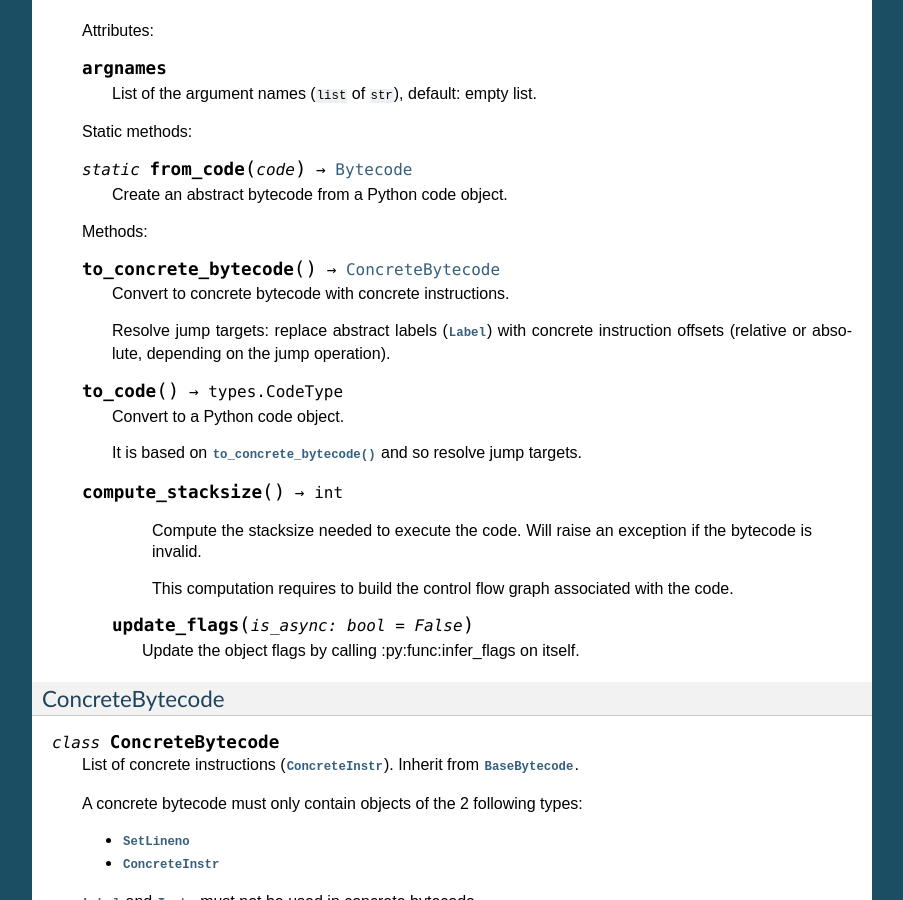
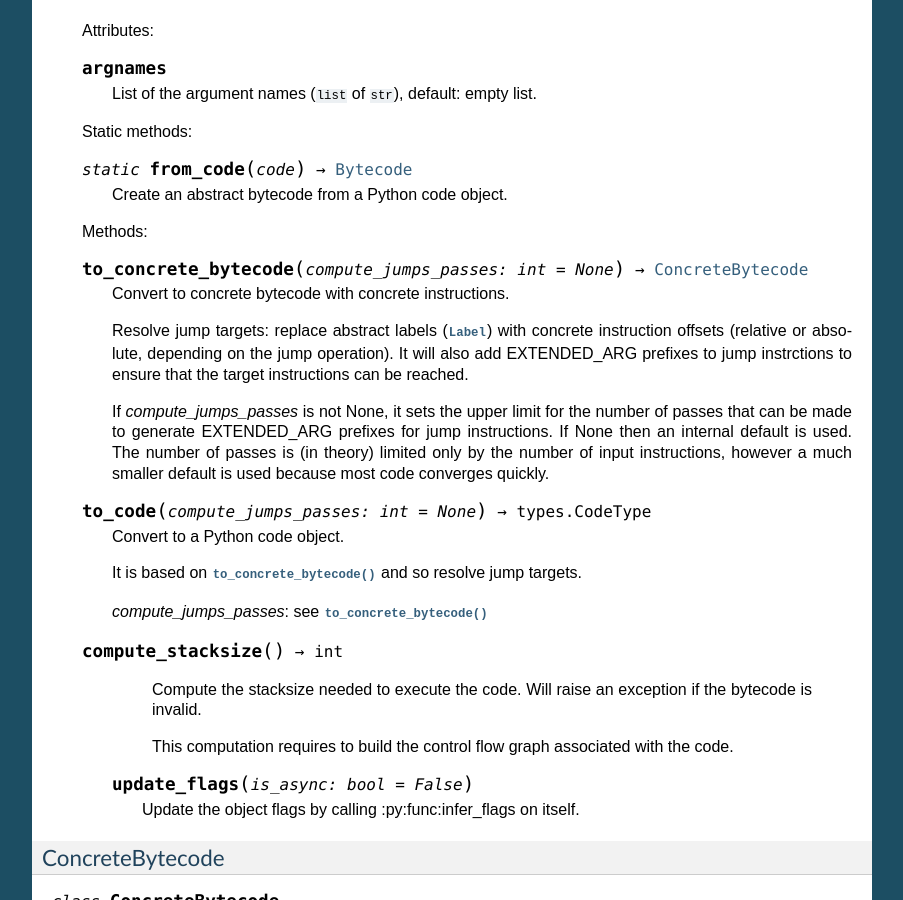
Before and after one commit to MatthieuDartiailh/bytecode, a Sphinx documentation site: the page built from doc/api.rst, in a window 1280 px wide and 900 px high, scrolled down 5381 px. Shown: the whole window, without its empty margins (198-1101 px from the left). Built offline with Sphinx 7.4.7, drawn with Linux system fonts in a browser that asks for light colours.

Commit message:
Mention compute_jumps_passes in API doc
compute_jumps_passes keyword argument to Bytecode.to_code and
ByteCode.to_concrete_bytecode is now mentioned in the API docs.

```diff
--- a/doc/api.rst
+++ b/doc/api.rst
@@ -348,19 +348,29 @@ Bytecode
 
    Methods:
 
-   .. method:: to_concrete_bytecode() -> ConcreteBytecode
+   .. method:: to_concrete_bytecode(compute_jumps_passes: int = None) -> ConcreteBytecode
 
       Convert to concrete bytecode with concrete instructions.
 
       Resolve jump targets: replace abstract labels (:class:`Label`) with
-      concrete instruction offsets (relative or absolute, depending on the jump
-      operation).
+      concrete instruction offsets (relative or absolute, depending on the
+      jump operation).  It will also add EXTENDED_ARG prefixes to jump
+      instrctions to ensure that the target instructions can be reached.
 
-   .. method:: to_code() -> types.CodeType
+      If *compute_jumps_passes* is not None, it sets the upper limit for the
+      number of passes that can be made to generate EXTENDED_ARG prefixes for
+      jump instructions. If None then an internal default is used.  The number
+      of passes is (in theory) limited only by the number of input
+      instructions, however a much smaller default is used because most code
+      converges quickly.
+
+   .. method:: to_code(compute_jumps_passes: int = None) -> types.CodeType
 
       Convert to a Python code object.
 
       It is based on :meth:`to_concrete_bytecode` and so resolve jump targets.
+
+      *compute_jumps_passes*: see :meth:`to_concrete_bytecode`
 
    .. method:: compute_stacksize() -> int
 
```
